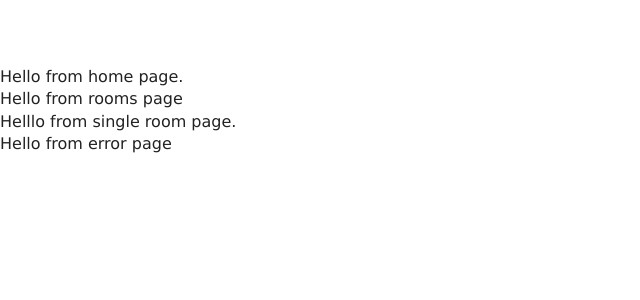
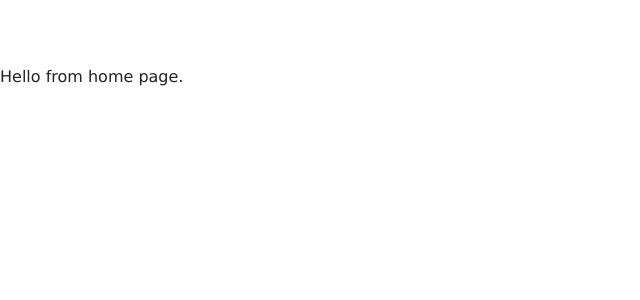
Before and after one commit to Shailendra9k/hotel-booking, a React (Create React App) app: page / in a window 1280 px wide. Shown: the top 300 px of the page, without its empty margins (0-640 px from the left). Built offline with nearby package versions, Linux system fonts and the light colour scheme.

Commit message:
react-routing added

```diff
--- a/src/App.js
+++ b/src/App.js
@@ -5,13 +5,17 @@
 import SingleRoom from "./pages/SingleRoom";
 import Error from "./pages/Error";
 
+import { Route, Switch } from "react-router-dom";
+
 function App() {
   return (
     <div>
-      <Home />
-      <Rooms />
-      <SingleRoom />
-      <Error />
+      <Switch>
+        <Route exact path="/" component={Home} />
+        <Route exact path="/rooms/" component={Rooms} />
+        <Route exact path="/rooms/:slug" component={SingleRoom} />
+        <Route component={Error} />
+      </Switch>
     </div>
   );
 }
--- a/src/index.js
+++ b/src/index.js
@@ -1,10 +1,16 @@
 import React from "react";
 import ReactDOM from "react-dom";
 // import './index.css';
+import { BrowserRouter as Router } from "react-router-dom";
 import App from "./App";
 import * as serviceWorker from "./serviceWorker";
 
-ReactDOM.render(<App />, document.getElementById("root"));
+ReactDOM.render(
+  <Router>
+    <App />
+  </Router>,
+  document.getElementById("root")
+);
 
 // If you want your app to work offline and load faster, you can change
 // unregister() to register() below. Note this comes with some pitfalls.
```
